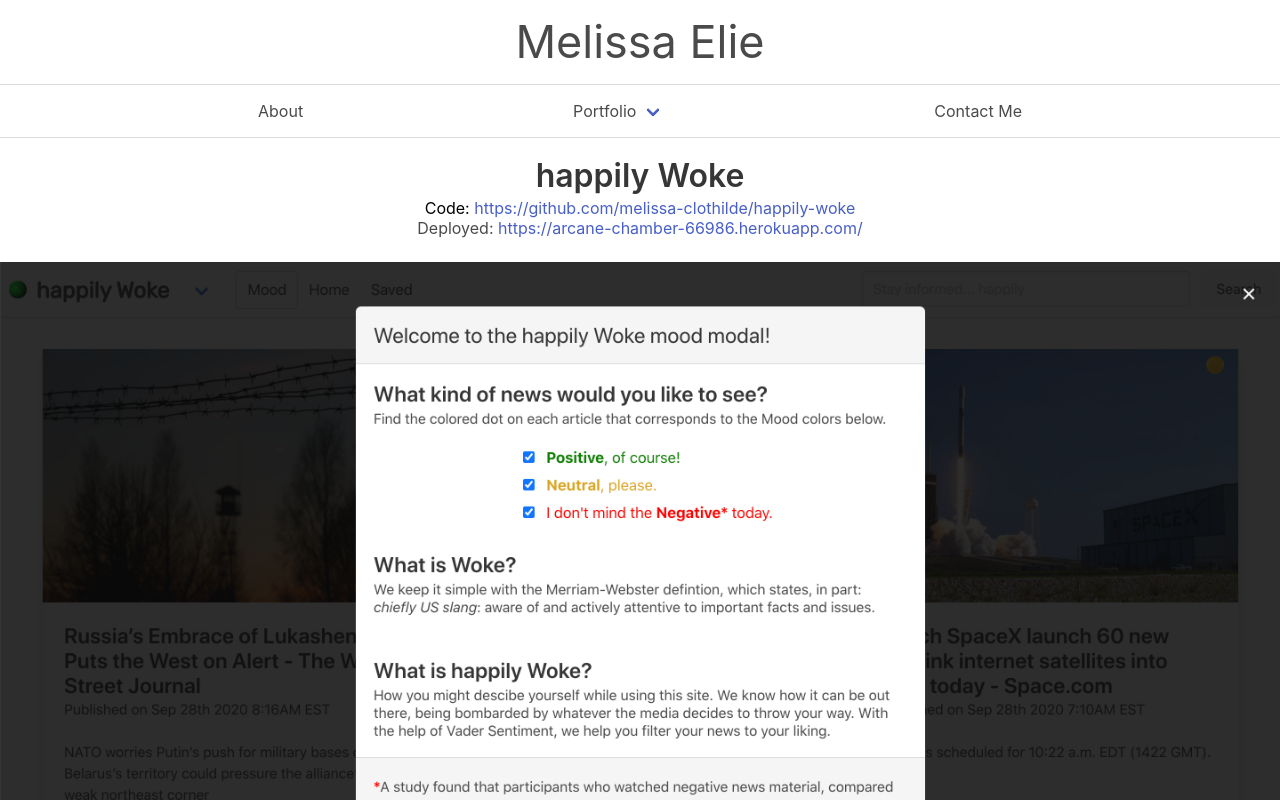
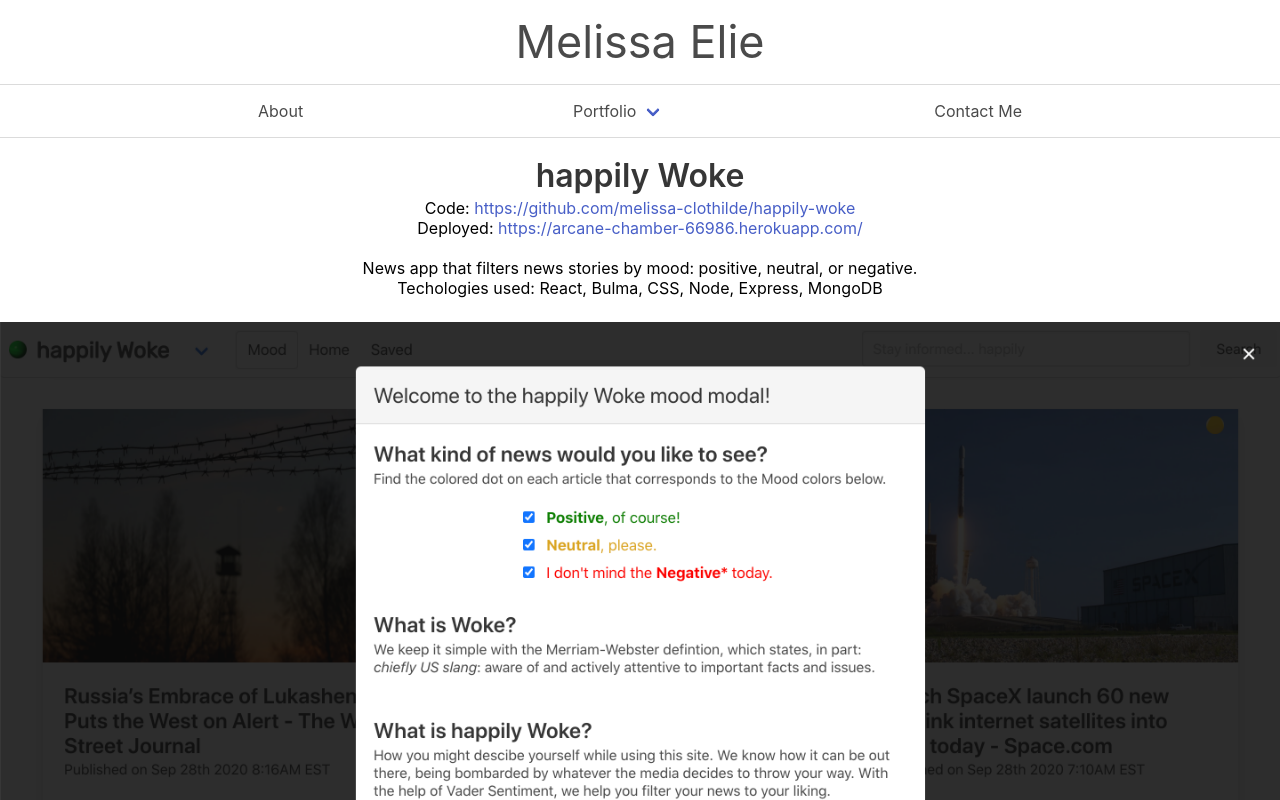
Before and after one commit to melissa-clothilde/Portfolio, a React (Create React App) app: page /happilyWoke in a window 1280 px wide. Shown: the top 800 px of the page. Built offline with nearby package versions, Linux system fonts and the light colour scheme; a web font is replaced by a local one.

Commit message:
adds descroption and technologies to portfolio apps

```diff
--- a/src/components/Connect/style.css
+++ b/src/components/Connect/style.css
@@ -21,7 +21,6 @@
 
 @media (max-width: 768px) {
   #connect {
-    position: relative;
     font-family: 'Rancho', cursive;
     font-size: 27px;
     margin-right: auto;
--- a/src/pages/Eater/index.js
+++ b/src/pages/Eater/index.js
@@ -18,7 +18,12 @@
 
         <div className="subtitle is-6 has-text-centered">
           <p>Code: <a href="https://github.com/melissa-clothilde/Eater">https://github.com/melissa-clothilde/Eater</a> </p>
-        Deployed: <a href="https://melissa-clothilde.github.io/Eater/">https://melissa-clothilde.github.io/Eater/</a></div>
+       <p>Deployed: <a href="https://melissa-clothilde.github.io/Eater/">https://melissa-clothilde.github.io/Eater/</a>
+       </p>
+          <br></br>
+          <p>A app that provides select recipes based on current weather, and recipe and ingredient searches.</p>
+          <p>Techologies used: HTML, Javascript, CSS, Geolocation, jQuery</p>
+       </div>
         <figure className="image">
           <img src={E1} alt="Eater1" />
         </figure>
--- a/src/pages/HappilyWoke/index.js
+++ b/src/pages/HappilyWoke/index.js
@@ -17,8 +17,13 @@
         <div className="title has-text-centered">happily Woke</div>
 
         <div className="subtitle is-6 has-text-centered">
-          <p>Code: <a href="https://github.com/melissa-clothilde/happily-woke">https://github.com/melissa-clothilde/happily-woke</a> </p>
-        Deployed: <a href="https://arcane-chamber-66986.herokuapp.com/">https://arcane-chamber-66986.herokuapp.com/</a></div>
+          <p>Code: <a href="https://github.com/melissa-clothilde/happily-woke">https://github.com/melissa-clothilde/happily-woke</a>
+          </p>
+        <p>Deployed: <a href="https://arcane-chamber-66986.herokuapp.com/">https://arcane-chamber-66986.herokuapp.com/</a>
+          </p>
+          <br></br>
+          <p>News app that filters news stories by mood: positive, neutral, or negative.</p>
+          <p>Techologies used: React, Bulma, CSS, Node, Express, MongoDB </p></div>
         <figure className="image">
           <img src={HW1} alt="HappilyWoke1" />
         </figure>
--- a/src/pages/Portfolio/index.js
+++ b/src/pages/Portfolio/index.js
@@ -10,6 +10,7 @@
     <React.Fragment>
              <NavBar />
       <div className="container">
+        <p className="has-text-centered">Please click on an app to view content.</p>
         <PortfolioGrid />
         <div className="connect-box">
         <Connect />
--- a/src/pages/RabbitHole/index.js
+++ b/src/pages/RabbitHole/index.js
@@ -19,7 +19,13 @@
 
         <div className="subtitle is-6 has-text-centered">
           <p>Code: <a href="https://github.com/melissa-clothilde/Rabbit-Hole">https://github.com/melissa-clothilde/Rabbit-Hole</a> </p>
-        Deployed: <a href="https://discover-rabbit-hole.herokuapp.com/">https://discover-rabbit-hole.herokuapp.com/</a></div>
+        <p>Deployed: <a href="https://discover-rabbit-hole.herokuapp.com/">https://discover-rabbit-hole.herokuapp.com/</a>
+        </p>
+        <br></br>
+          <p>An app that adds depth to music by displaying books related to searched artists and tracks searches.</p>
+          <p>Techologies used: HTML, Javascript, CSS, jQuery, Node, Express, Sequelize </p>
+        </div>
+
         <figure className="image">
           <img src={RH1} alt="RabbitHole1" />
         </figure>
```
